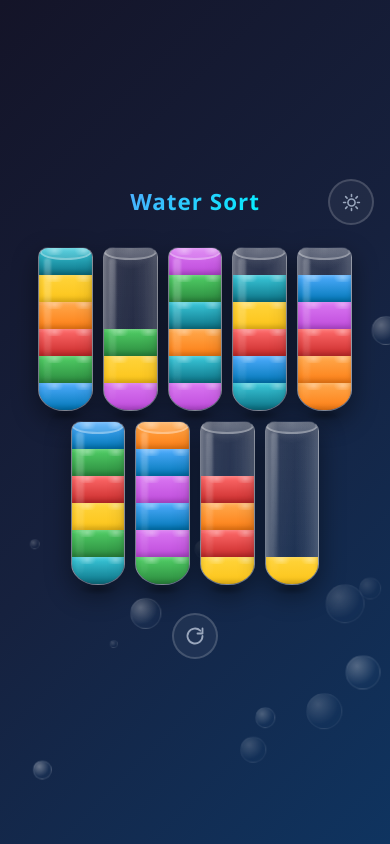
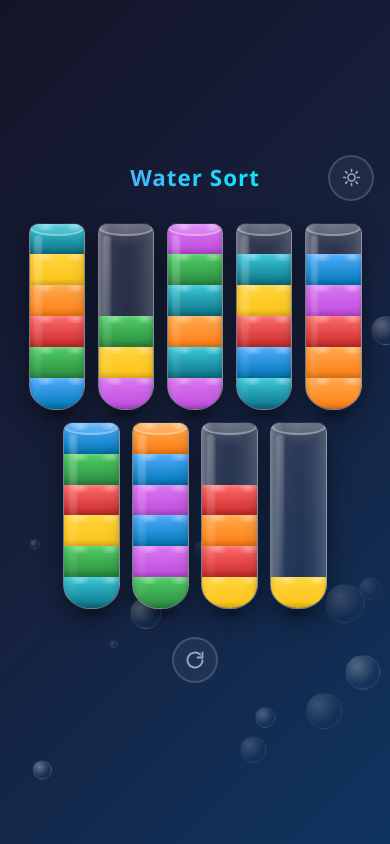
Before and after one commit to RusticCabinWoodedHollow/sorting, a React (Vite) app: page / in a window 390 px wide. Built offline with nearby package versions, Linux system fonts and the light colour scheme.

Commit message:
Mobile: even larger tubes (57x187 @390px), wider gaps, no wrap overflow

```diff
--- a/src/index.css
+++ b/src/index.css
@@ -121,12 +121,12 @@ body {
   flex-wrap: wrap;
   justify-content: center;
   align-items: flex-end;
-  gap: clamp(10px, 2.6vw, 18px);
+  gap: clamp(12px, 3.1vw, 20px);
   padding: 18px 12px;
 }
 
 .tubes-container.dense {
-  gap: clamp(10px, 2.6vw, 18px);
+  gap: clamp(12px, 3.1vw, 20px);
 }
 
 .tube-wrapper {
@@ -215,8 +215,8 @@ body {
 }
 
 .tube {
-  width: clamp(50px, 14vw, 84px);
-  height: clamp(150px, 42vw, 290px);
+  width: clamp(52px, 14.6vw, 92px);
+  height: clamp(180px, 48vw, 330px);
   position: relative;
   background:
     radial-gradient(ellipse 70% 22% at 50% 0%, rgba(255, 255, 255, calc(var(--glass-hi) * 0.6)) 0%, rgba(255, 255, 255, 0) 60%),
```
